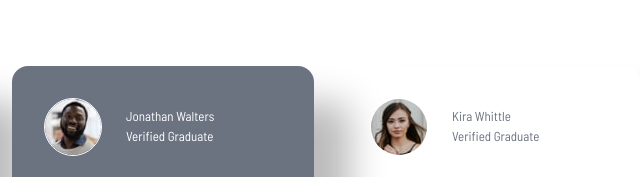
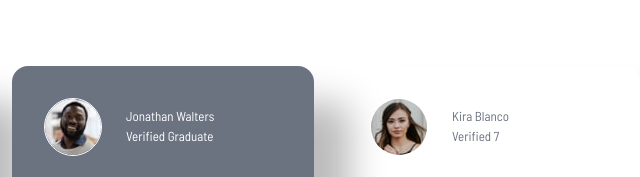
Before and after one commit to DeveloperIDT/prueba-idt, a plain HTML site: page index.html in a window 1280 px wide. Shown: the top 177 px of the page, 640-1280 px from the left. Drawn offline with nearby package versions, Linux system fonts and the light colour scheme.

Commit message:
cambio 1

```diff
--- a/index.html
+++ b/index.html
@@ -88,8 +88,8 @@
       <div class="flex items-center gap-6">
         <img class="rounded-full border border-white border-solid" src="./images/image-kira.jpg" alt="">
         <div>
-          <span class="block"> Kira Whittle</span>
-          <span class="block">Verified Graduate</span>
+          <span class="block"> Kira Blanco</span>
+          <span class="block">Verified 7</span>
         </div>
       </div>
 
```
